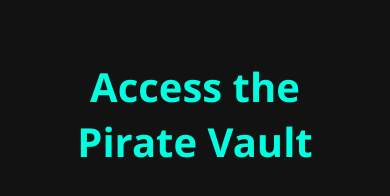
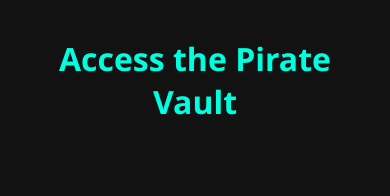
Before and after one commit to vrickster/vault, a plain HTML site: page index.html in a window 390 px wide. Drawn offline with Linux system fonts and the light colour scheme.

Commit message:
Update style.css

```diff
--- a/style.css
+++ b/style.css
@@ -42,3 +42,18 @@ li:hover {
   font-size: 2em;
   color: #00ffe0;
 }
+
+/* Mobile responsiveness */
+@media (max-width: 600px) {
+  body {
+    padding: 1em;
+  }
+
+  h1 {
+    font-size: 2em;
+  }
+
+  li {
+    max-width: 100%;
+  }
+}
```
